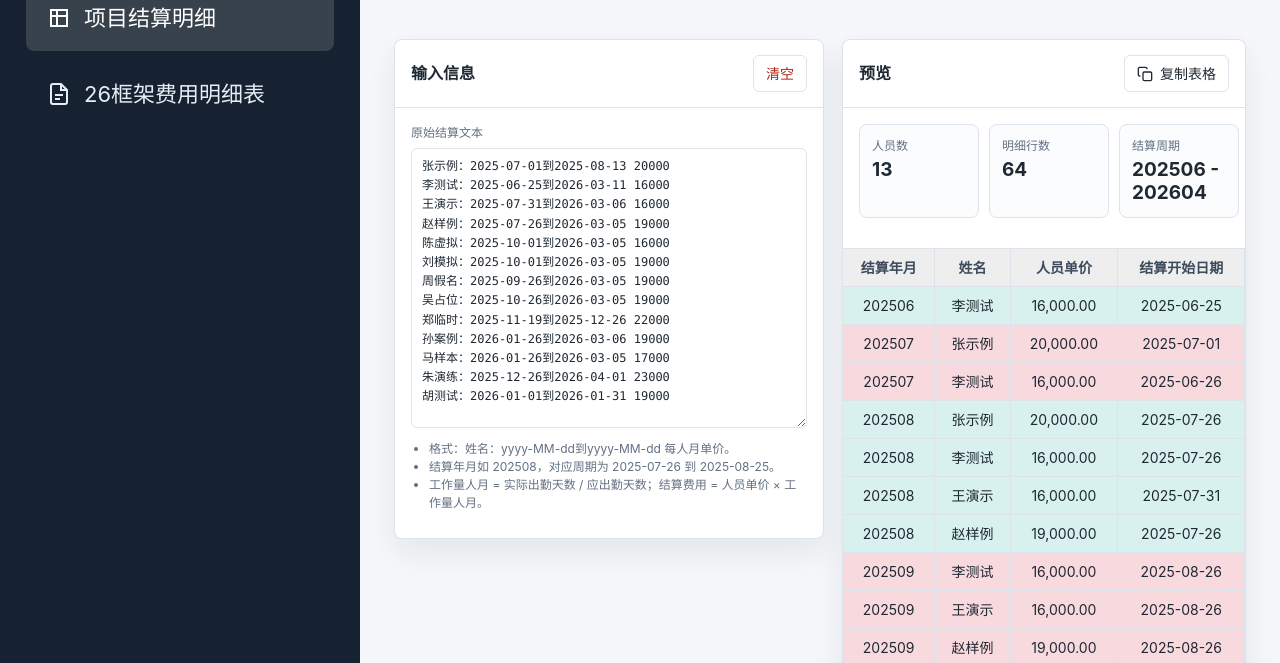
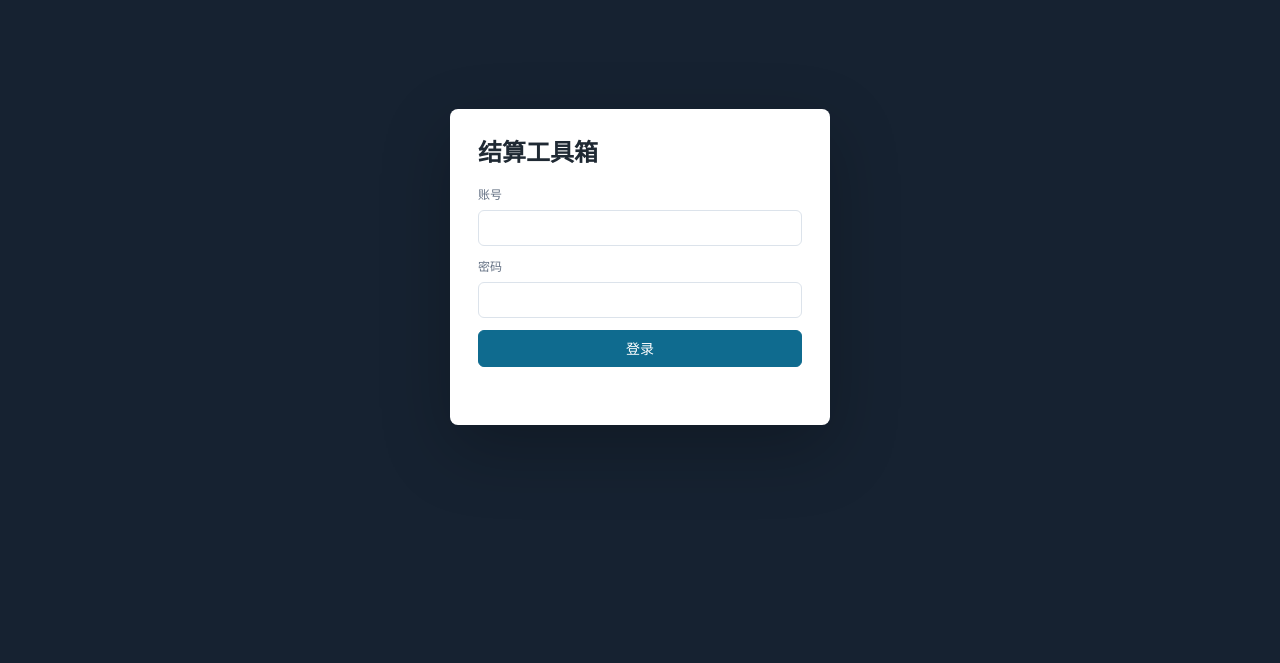
Before and after one commit to mwspirit/SettlementTools, a plain HTML site: page index.html in a window 1280 px wide. Shown: the part 133-796 px from the top of the page. Drawn offline with Linux system fonts and the light colour scheme.

Commit message:
Add basic login gate

```diff
--- a/index.html
+++ b/index.html
@@ -349,6 +349,41 @@
       white-space: pre-wrap;
     }
 
+    .login-screen {
+      position: fixed;
+      inset: 0;
+      z-index: 50;
+      display: flex;
+      align-items: center;
+      justify-content: center;
+      padding: 20px;
+      background: #162231;
+    }
+
+    .login-screen.hidden {
+      display: none;
+    }
+
+    .login-card {
+      width: min(380px, 100%);
+      padding: 28px;
+      border-radius: 8px;
+      background: #fff;
+      box-shadow: 0 24px 70px rgba(0, 0, 0, .24);
+    }
+
+    .login-card h2 {
+      margin-bottom: 18px;
+      font-size: 24px;
+    }
+
+    .login-error {
+      min-height: 20px;
+      margin: 10px 0 0;
+      color: var(--danger);
+      font-size: 13px;
+    }
+
     .modal {
       position: fixed;
       inset: 0;
@@ -543,6 +578,22 @@
   </style>
 </head>
 <body>
+  <div class="login-screen" id="loginScreen">
+    <form class="login-card" id="loginForm">
+      <h2>结算工具箱</h2>
+      <label class="field">
+        账号
+        <input id="loginUser" autocomplete="username" value="">
+      </label>
+      <label class="field">
+        密码
+        <input id="loginPassword" type="password" autocomplete="current-password">
+      </label>
+      <button class="button primary" type="submit" style="width:100%">登录</button>
+      <div class="login-error" id="loginError"></div>
+    </form>
+  </div>
+
   <div class="shell">
     <aside class="sidebar">
       <div>
@@ -1312,6 +1363,28 @@
       URL.revokeObjectURL(url);
     }
 
+    function initLogin() {
+      const loginScreen = $("#loginScreen");
+      const loginForm = $("#loginForm");
+      const loginError = $("#loginError");
+      if (sessionStorage.getItem("settlementToolsAuthed") === "1") {
+        loginScreen.classList.add("hidden");
+      }
+
+      loginForm.addEventListener("submit", (event) => {
+        event.preventDefault();
+        const user = $("#loginUser").value.trim();
+        const password = $("#loginPassword").value;
+        if (user === "admin" && password === "222333") {
+          sessionStorage.setItem("settlementToolsAuthed", "1");
+          loginError.textContent = "";
+          loginScreen.classList.add("hidden");
+          return;
+        }
+        loginError.textContent = "账号或密码不正确";
+      });
+    }
+
     function bind() {
       $("#sourceText").addEventListener("input", render);
       $("#frameworkTotal").addEventListener("input", () => {
@@ -1359,6 +1432,7 @@
     }
 
     $("#sourceText").value = sampleText;
+    initLogin();
     bind();
     render();
     renderFramework();
```
